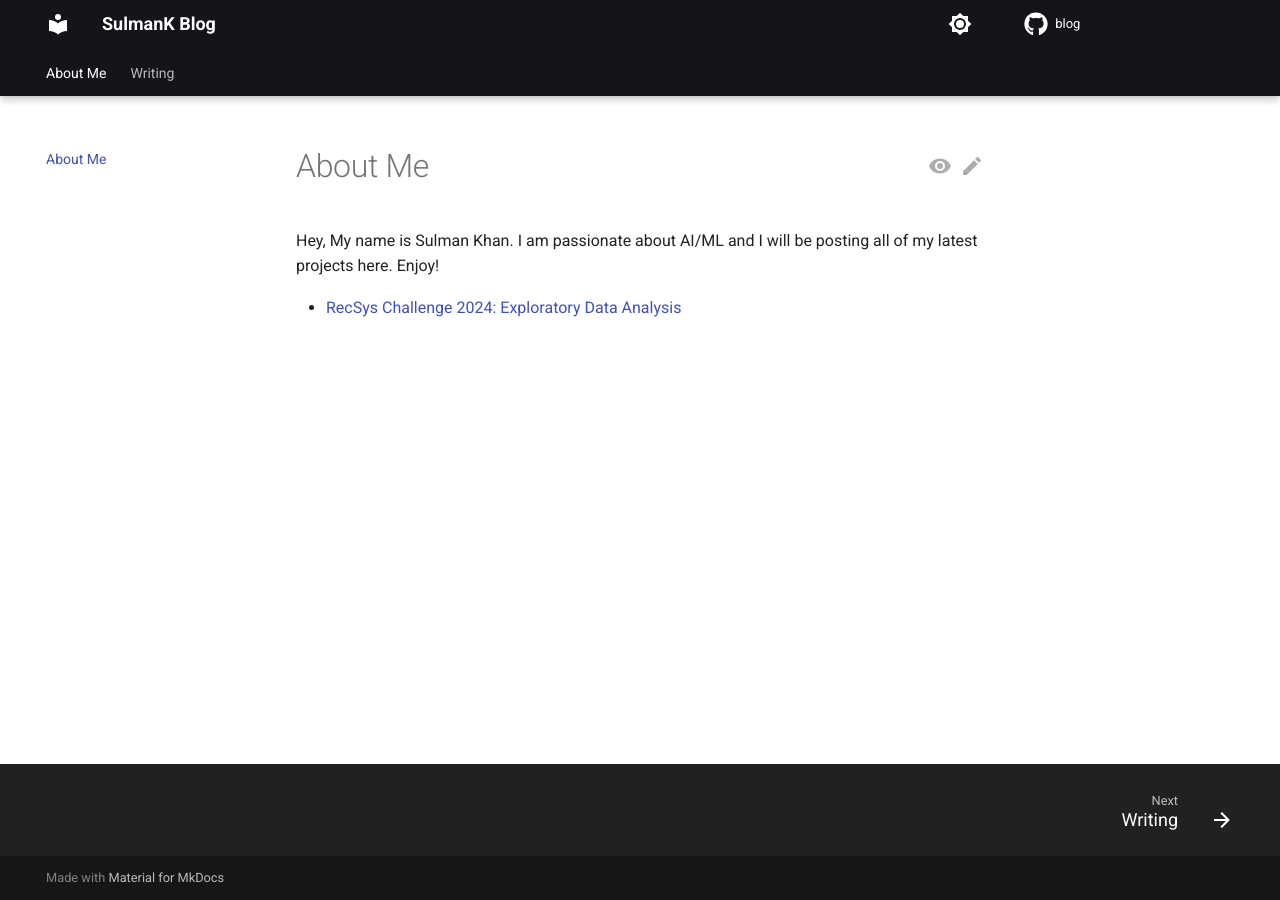
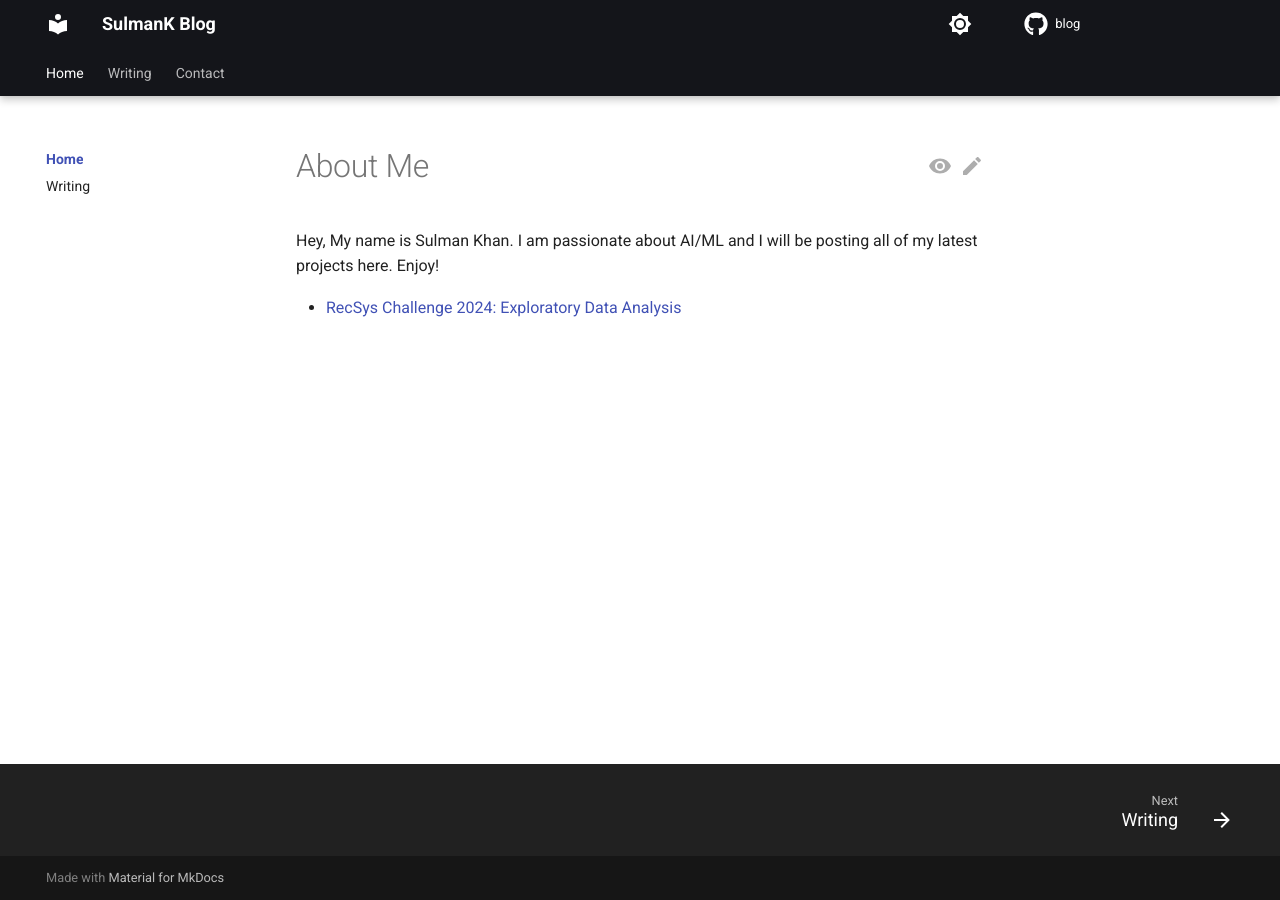
Before and after one commit to SulmanK/Blog, an MkDocs documentation site: the page built from docs/index.md, in a window 1280 px wide. Built offline with MkDocs 1.6.1 and Material for MkDocs 9.7.7, drawn with Linux system fonts in a browser that asks for light colours; comment, search, counter and statistics services are not loaded.

Commit message:
added contact page

```diff
--- a/mkdocs.yml
+++ b/mkdocs.yml
@@ -80,7 +80,11 @@ markdown_extensions:
       smart_enable: all
   - pymdownx.caret
   - pymdownx.snippets
-  - pymdownx.superfences
+  - pymdownx.superfences:
+     custom_fences:
+       - name: mermaid
+         class: mermaid
+         format: !!python/name:pymdownx.superfences.fence_code_format
   - pymdownx.highlight:
       anchor_linenums: true
       line_spans: __span
@@ -101,6 +105,14 @@ markdown_extensions:
   - pymdownx.arithmatex:
       generic: true
 
+nav:
+  - Home:
+    - Introductions: 'index.md'
+    - Writing: "writing/index.md"
+  - Writing:
+    - "writing/index.md"
+  - Contact: 'contact.md'
+
 plugins:
   - blog:
       blog_dir: writing
```
Also changed, not shown: docs/contact.md (added, +1 -0 lines).
